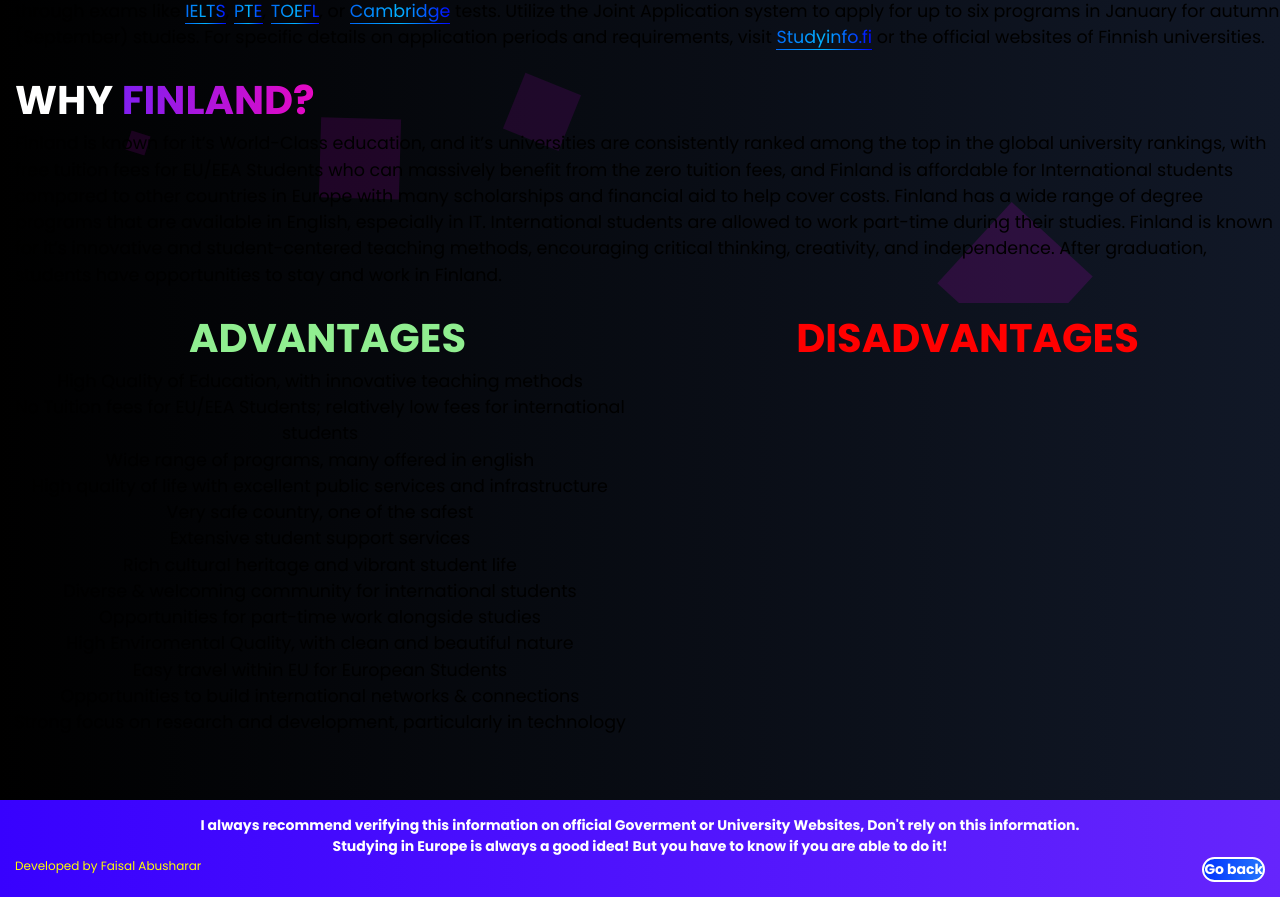
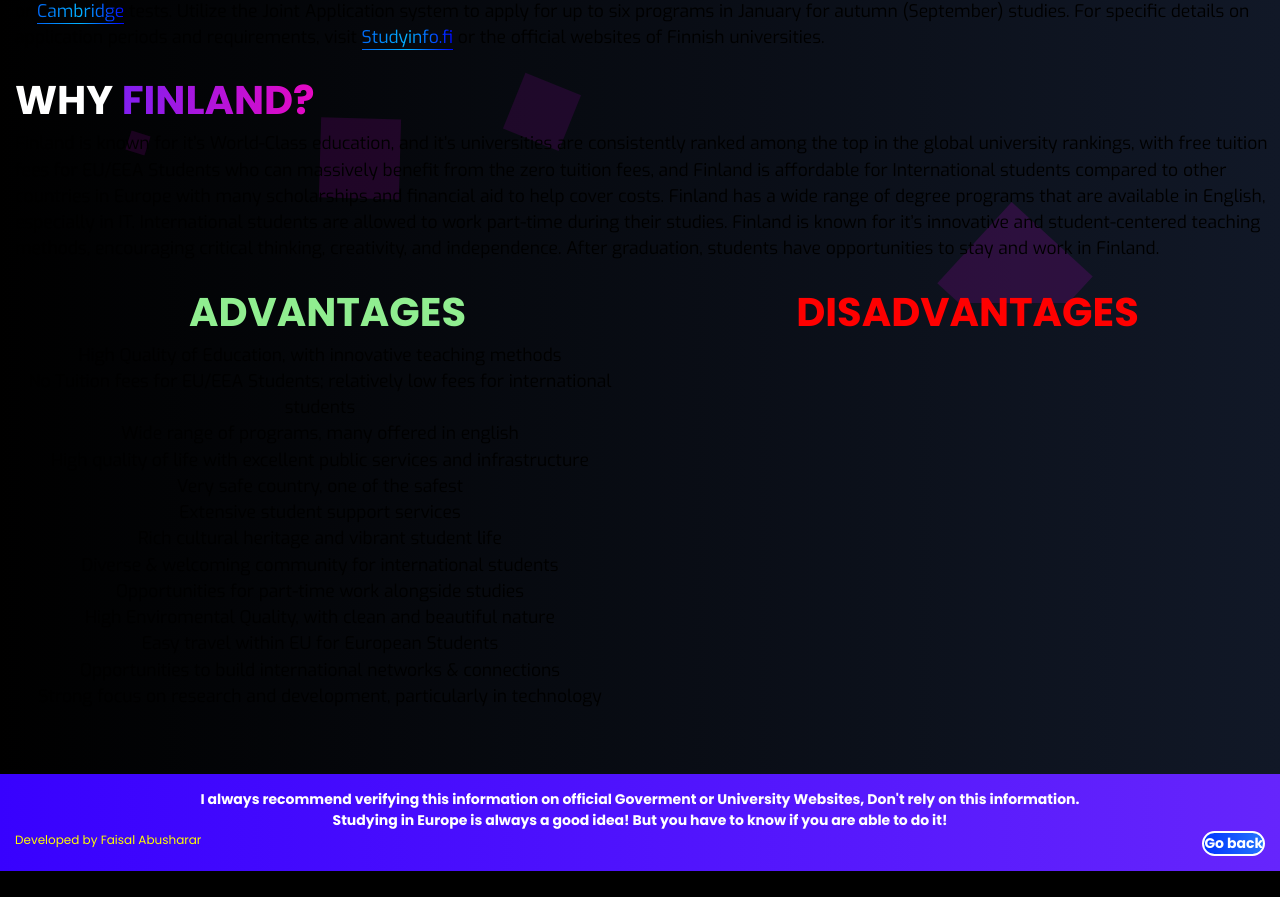
Before and after one commit to FaisalAbusharar/europe-university-info, a Next.js app: page /countries/finland in a window 1280 px wide. Shown: the part 497-1394 px from the top of the page. After the commit the page ends 1368 px from the top, so only its background shows below. Built offline with nearby package versions, Linux system fonts and the light colour scheme.

Commit message:
new font

```diff
--- a/src/app/components/country.jsx
+++ b/src/app/components/country.jsx
@@ -1,11 +1,13 @@
 "use client";
 
-import {Poppins } from 'next/font/google';
+import {Poppins, Exo } from 'next/font/google';
 import Link from 'next/link';
 import React, { useState, useEffect } from 'react';
 import BackgroundAnim from '../animation/backgroundAnimationFirst';
 
 const poppins = Poppins({ subsets: ['latin'], weight: ['400', '700'] })
+const exo = Exo({ subsets: ['latin'], weight: ['400', '700'] })
+
 
 const Country = ({countryName, countryNameOptional,
     admissionInformation,
@@ -54,7 +56,7 @@ const Country = ({countryName, countryNameOptional,
             <div className="relative z-10 flex-grow flex-col items-center justify-center">
                 <h1 id="titleCountry" style={titleStyle}>{countryName}</h1>
                 <button id="toggleButton" onClick={handleToggle}>
-                    {isInternational ? "Switch to European" : "Switch to International"}
+                    {isInternational ? `Switch to European {}` : "Switch to International"}
                 </button>
                 <hr id="line" />
                 <h2 id="subtitleLeft">{countryNameOptional} <p id="gradientSub">ADMISSION</p></h2>
--- a/src/app/countries/countrypage.css
+++ b/src/app/countries/countrypage.css
@@ -2,6 +2,7 @@
 #infoBody  {
     display: block;
     margin-left: 15px;
+    font-family: 'Exo', sans-serif;
     font-size: 17.5px;
 }
 /* Titles */
@@ -89,9 +90,8 @@
 
 #infoCenter {
   display: block;
+  font-family: 'Exo', sans-serif;
   text-align: center;
   margin-left: 0px;
   font-size: 17.5px;
 }
-
-  /*!Body PAGE!*/
```
